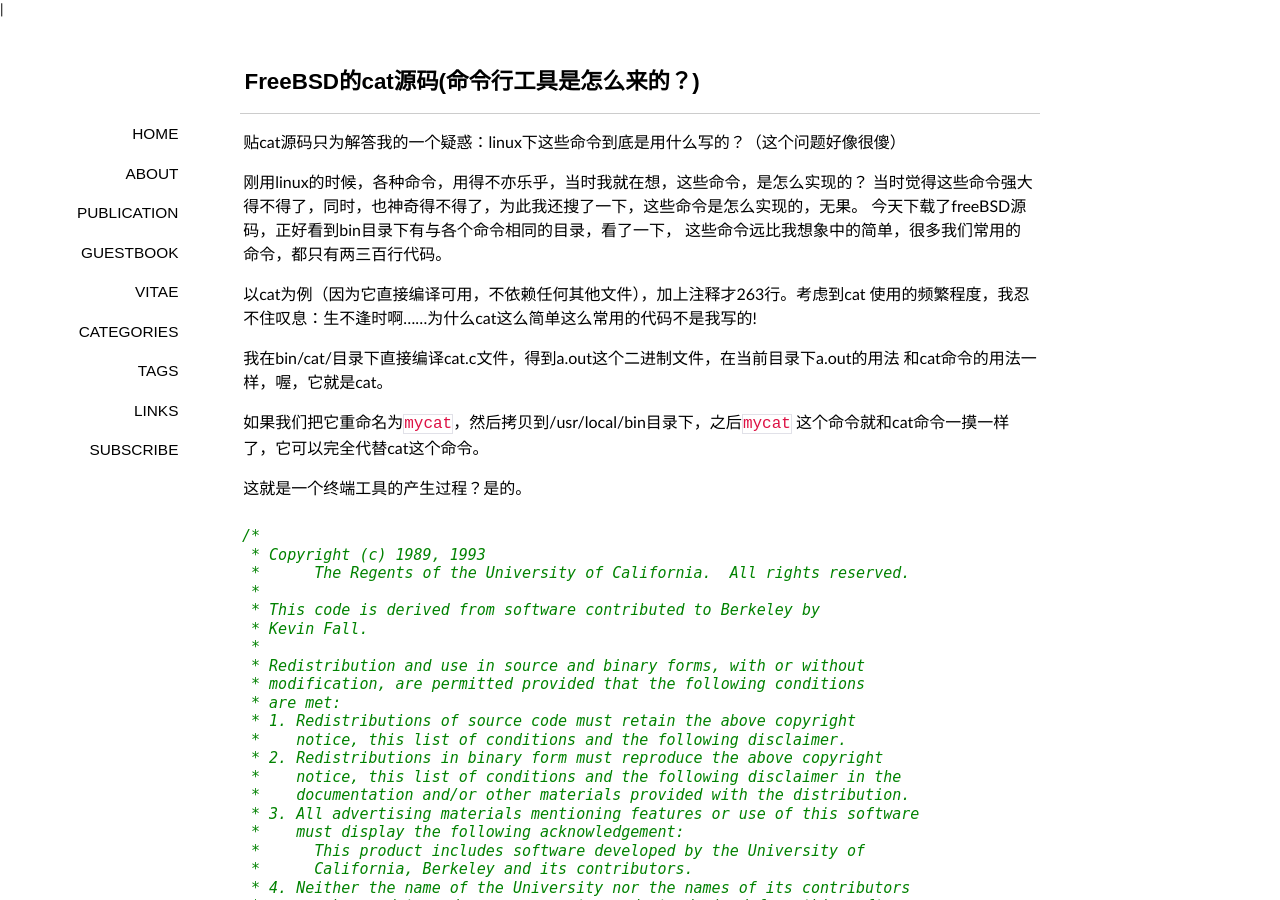
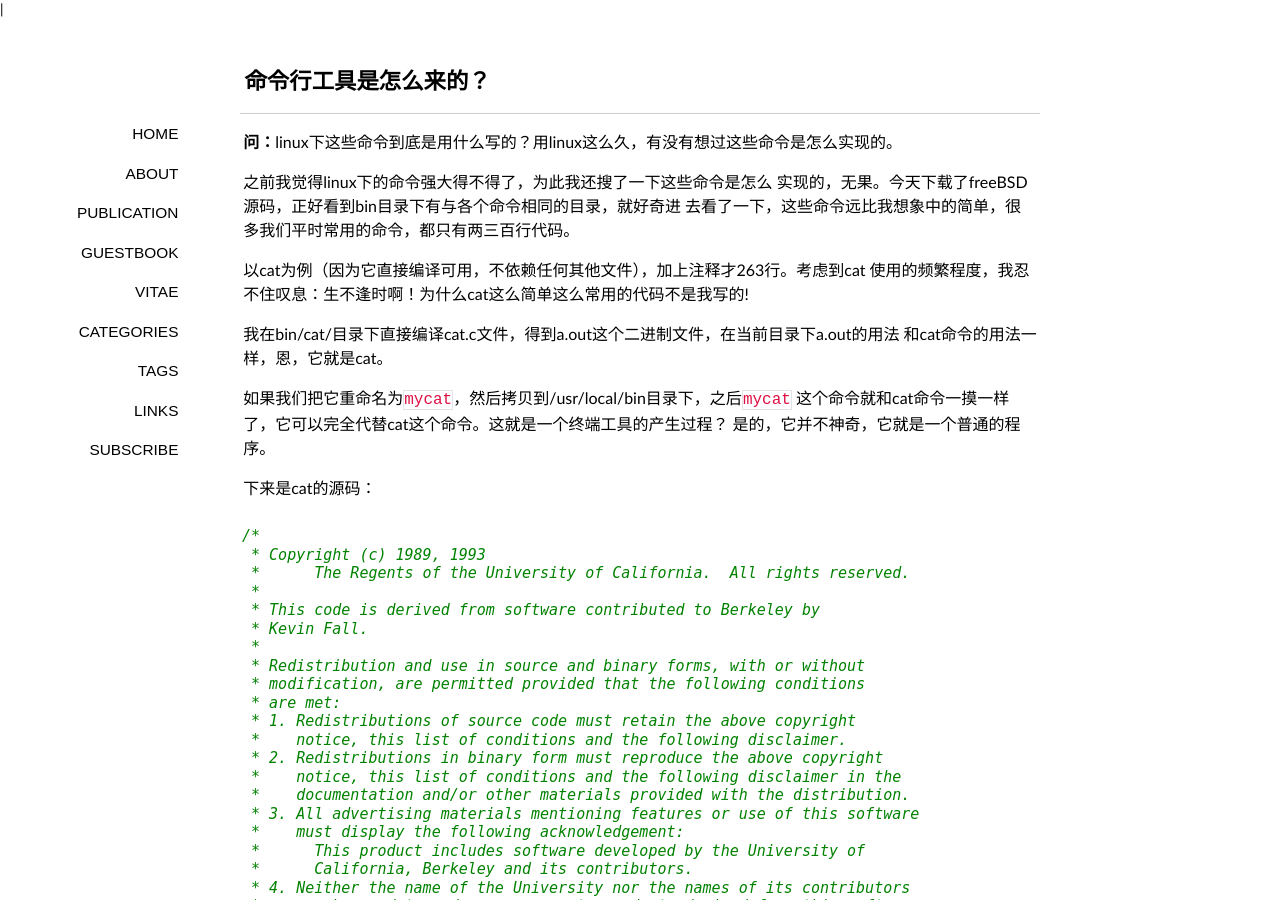
Before and after one commit to lalor/cn, a Jekyll site: the page built from _posts/2013-07-12-source-code-of-cat.md, in a window 1280 px wide and 900 px high. Built offline with Jekyll 4.4.1, drawn with Linux system fonts in a browser that asks for light colours; some web fonts are replaced; Markdown is read by kramdown in place of the engine named in the settings; comment, search, counter and statistics services are not loaded.

```diff
--- a/_posts/2013-07-12-source-code-of-cat.md
+++ b/_posts/2013-07-12-source-code-of-cat.md
@@ -1,28 +1,29 @@
 ---
 layout: post
-title: "FreeBSD的cat源码(命令行工具是怎么来的？)"
+title: "命令行工具是怎么来的？"
 description: ""
 category: 程序设计
 tags: [工具, cat, 源码]
 ---
 
-贴cat源码只为解答我的一个疑惑：linux下这些命令到底是用什么写的？（这个问题好像很傻）
+**问：**linux下这些命令到底是用什么写的？用linux这么久，有没有想过这些命令是怎么实现的。
 
-刚用linux的时候，各种命令，用得不亦乐乎，当时我就在想，这些命令，是怎么实现的？
-当时觉得这些命令强大得不得了，同时，也神奇得不得了，为此我还搜了一下，这些命令是怎么实现的，无果。
-今天下载了freeBSD源码，正好看到bin目录下有与各个命令相同的目录，看了一下，
-这些命令远比我想象中的简单，很多我们常用的命令，都只有两三百行代码。
+之前我觉得linux下的命令强大得不得了，为此我还搜了一下这些命令是怎么
+实现的，无果。今天下载了freeBSD源码，正好看到bin目录下有与各个命令相同的目录，就好奇进
+去看了一下，这些命令远比我想象中的简单，很多我们平时常用的命令，都只有两三百行代码。
 
 以cat为例（因为它直接编译可用，不依赖任何其他文件），加上注释才263行。考虑到cat
-使用的频繁程度，我忍不住叹息：生不逢时啊……为什么cat这么简单这么常用的代码不是我写的!
+使用的频繁程度，我忍不住叹息：生不逢时啊！为什么cat这么简单这么常用的代码不是我写的!
 
 我在bin/cat/目录下直接编译cat.c文件，得到a.out这个二进制文件，在当前目录下a.out的用法
-和cat命令的用法一样，喔，它就是cat。
+和cat命令的用法一样，恩，它就是cat。
 
 如果我们把它重命名为`mycat`，然后拷贝到/usr/local/bin目录下，之后`mycat`
-这个命令就和cat命令一摸一样了，它可以完全代替cat这个命令。
+这个命令就和cat命令一摸一样了，它可以完全代替cat这个命令。这就是一个终端工具的产生过程？
+是的，它并不神奇，它就是一个普通的程序。
 
-这就是一个终端工具的产生过程？是的。
+
+下来是cat的源码：
 
 
     /*
```
Also changed, not shown: _posts/2012-09-21-tmux.md (+15 -5 lines).
